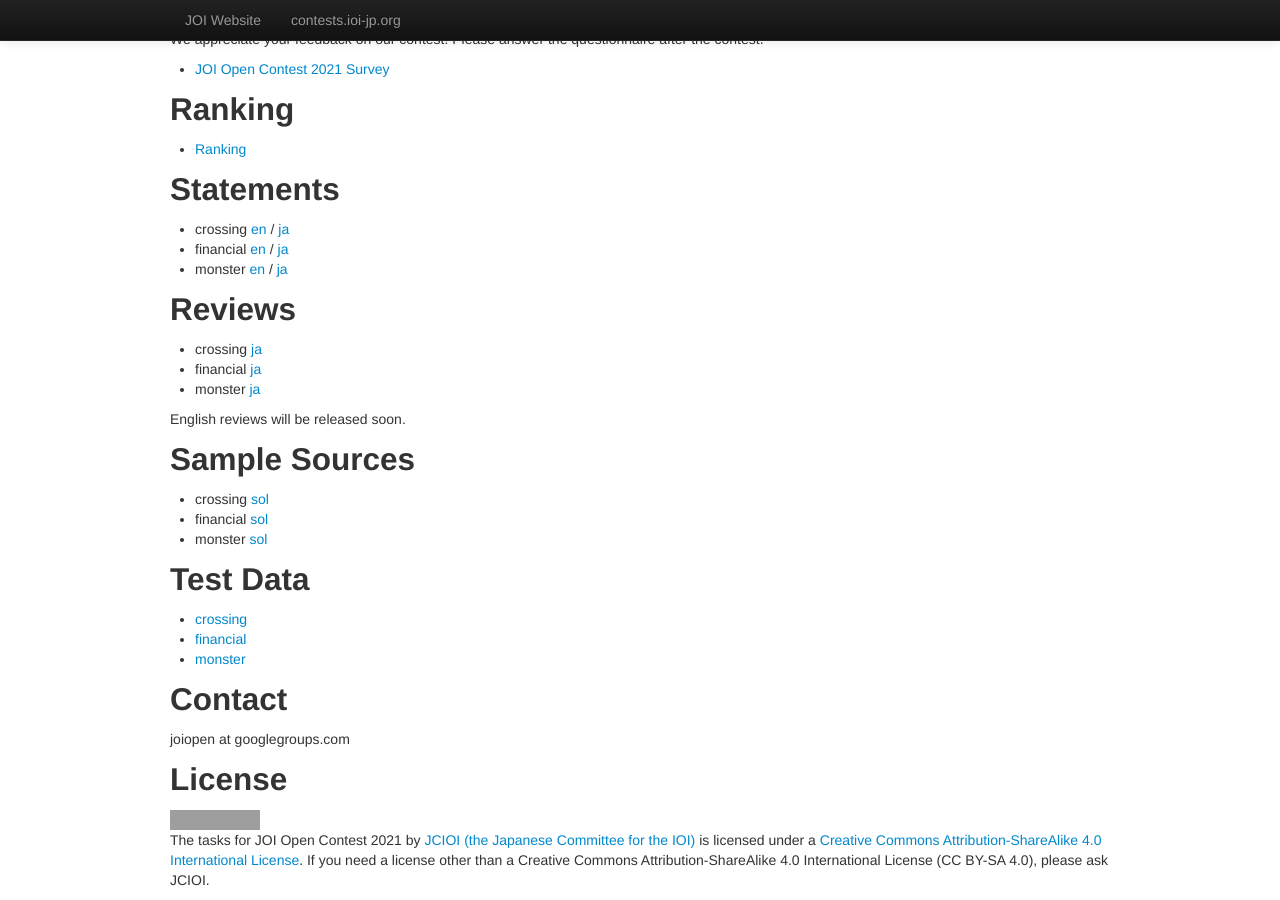
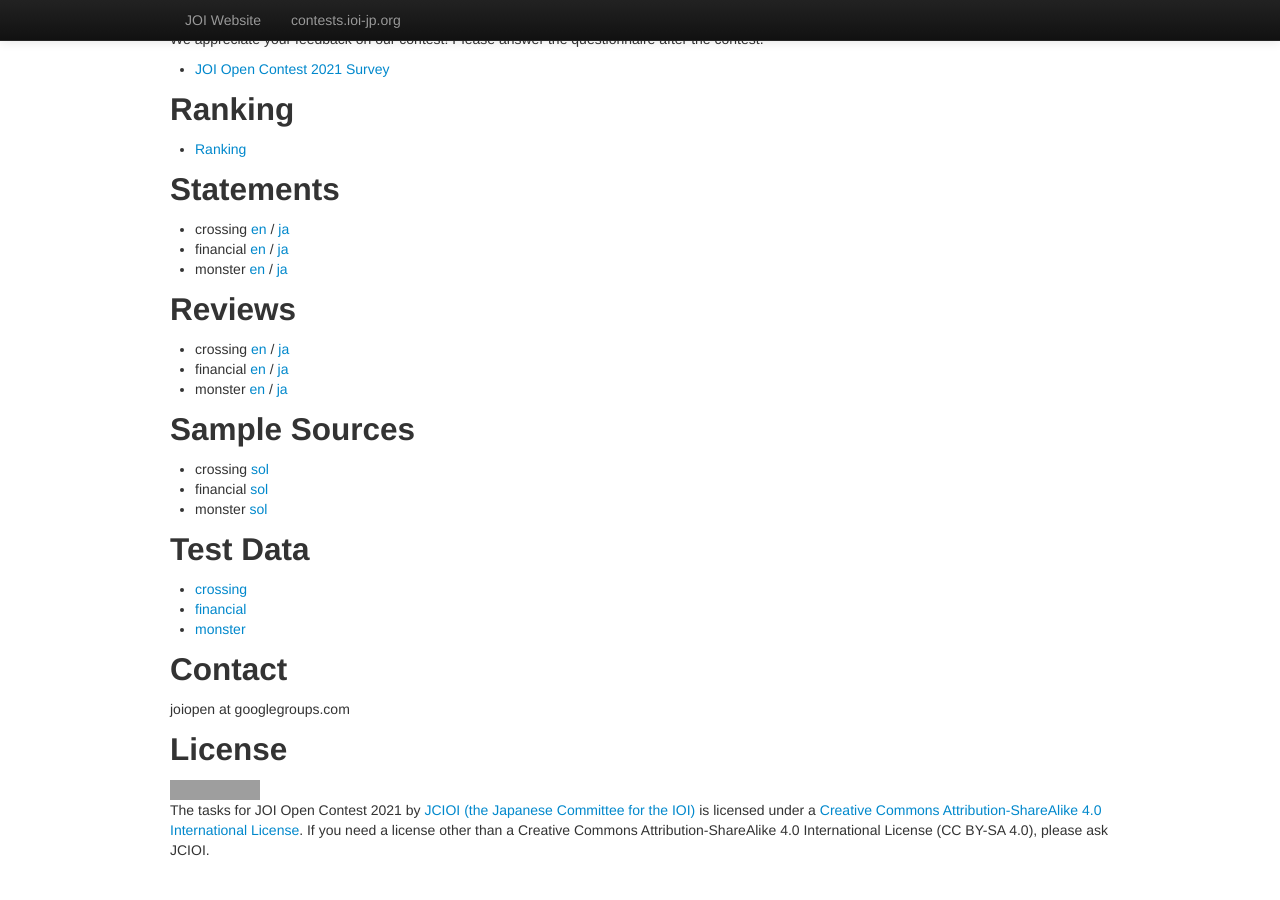
Before and after one commit to jcioi/joi-contests-site, a Jekyll site: the page built from open-2021/index.md, in a window 1280 px wide and 900 px high, scrolled down 1211 px. Built offline with Jekyll 4.4.1, drawn with Linux system fonts in a browser that asks for light colours; after the commit the page ends 2081 px from its top, so only the background shows below that; grey boxes are pictures that could not be loaded.

Commit message:
Add English reviews

```diff
--- a/open-2021/index.md
+++ b/open-2021/index.md
@@ -103,11 +103,9 @@ Please answer the questionnaire after the contest.
 
 ## Reviews
 
-- crossing <!--[en]({{ site.datadir }}/open-2021/crossing/2021-open-crossing-sol-en.pdf) / -->[ja]({{ site.datadir }}/open-2021/crossing/2021-open-crossing-sol.pdf)
-- financial <!--[en]({{ site.datadir }}/open-2021/financial/2021-open-financial-sol-en.pdf) / -->[ja]({{ site.datadir }}/open-2021/financial/2021-open-financial-sol.pdf)
-- monster <!--[en]({{ site.datadir }}/open-2021/monster/2021-open-monster-sol-en.pdf) / -->[ja]({{ site.datadir }}/open-2021/monster/2021-open-monster-sol.pdf)
-
-English reviews will be released soon.
+- crossing [en]({{ site.datadir }}/open-2021/crossing/2021-open-crossing-sol-en.pdf) / [ja]({{ site.datadir }}/open-2021/crossing/2021-open-crossing-sol.pdf)
+- financial [en]({{ site.datadir }}/open-2021/financial/2021-open-financial-sol-en.pdf) / [ja]({{ site.datadir }}/open-2021/financial/2021-open-financial-sol.pdf)
+- monster [en]({{ site.datadir }}/open-2021/monster/2021-open-monster-sol-en.pdf) / [ja]({{ site.datadir }}/open-2021/monster/2021-open-monster-sol.pdf)
 
 ## Sample Sources
 
```
